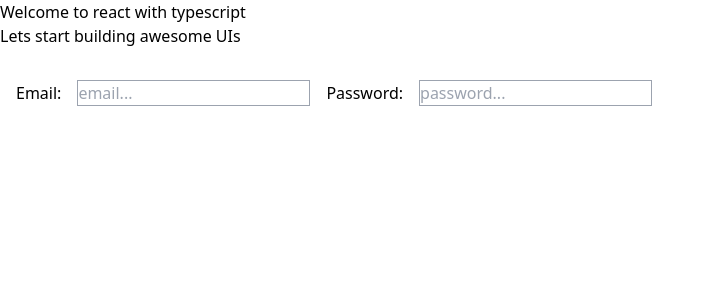
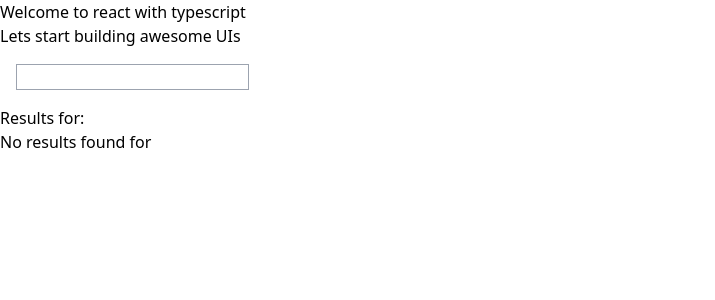
Before and after one commit to kriskris-27/React-TS, a React (Create React App) app: page / in a window 1280 px wide. Shown: the top 300 px of the page, without its empty margins (0-715 px from the left). Built offline with nearby package versions, Linux system fonts and the light colour scheme.

Commit message:
12-debounceform

```diff
--- a/src/App.tsx
+++ b/src/App.tsx
@@ -3,6 +3,7 @@ import WelcomeMessage from './components/WelcomeMessage'
 // import DataFetcher from './components/DataFetcher'
 // import UserDetailFetcher from './components/UserDetailFetcher'
 import RegistrationForm from './components/RegistrationForm'
+import DebouncedSearchInput from './components/DebouncedSearchInput'
 // import Greeting from './components/Greeting'
 // import ProductCard from './components/ProductCard'
 // import UserProfile from './components/UserProfile'
@@ -43,8 +44,9 @@ const App = () => {
 
           {/* <UserDetailFetcher/> */}
 
-          <RegistrationForm/>
+          {/* <RegistrationForm/> */}
 
+        <DebouncedSearchInput/>
      </>
   )
 }
--- a/src/components/DebouncedSearchInput.tsx
+++ b/src/components/DebouncedSearchInput.tsx
@@ -1,9 +1,87 @@
-import React from 'react'
+import React, { useEffect, useState } from 'react'
+
+interface Outp{
+    id:number;
+    title:string;
+}
 
 const DebouncedSearchInput = () => {
+    const [svalue,setSvalue] = useState<string> ('');
+    const [delaydebounce,setDelaydebounce]=useState<string | null>(null);
+    const [debounceres,setDebouceres] = useState<Outp[] | null>([])
+    const [loader,setLoader] = useState<boolean>()
+    const [error,setError] = useState<string | null>(null)
+
+    useEffect(()=>{
+
+        const timerId = setTimeout(()=>{
+            setDelaydebounce(svalue) ;
+           },500)
+
+           return()=>{
+            clearTimeout(timerId)
+           }
+    },[svalue])
+
+
+    useEffect(()=>{
+        const delayfetch= async()=>{
+            if(svalue===''){
+                setDebouceres([])
+            }
+            if (!delaydebounce) return;
+            setDebouceres([])
+            setLoader(true)
+            setError(null)
+            try{
+                console.log("entered try")
+
+                const resp=await fetch(`https://jsonplaceholder.typicode.com/posts?q=${delaydebounce}`)
+
+                if(!resp.ok){
+                    throw new Error(`HTTP error! status ${resp.status}`)
+                }
+
+                const res: Outp[]=await resp.json()
+                console.log(res);
+
+
+                setDebouceres(res)
+
+            }
+            catch(err){
+                if(err instanceof Error){
+                    setError(err.message)
+                }else{
+                    setError('unknown error!')
+                }
+
+            }finally{
+                setLoader(false)
+            }
+        }
+        delayfetch();
+    },[delaydebounce])
 
   return (
     <>
+    <input
+        className='border-gray-400 border m-4'
+        type='text'
+        value={svalue}
+        onChange={(e)=>{setSvalue(e.target.value)}}
+    />
+    <p>Results for: {loader ? "Loading..." : delaydebounce}</p>
+    {!loader && debounceres?.length===0 && (
+        <p>No results found for {delaydebounce}</p>
+    )}
+    <ul>
+        {debounceres && debounceres.map((post:Outp) => (
+            <li key={post.id}> {post.title}</li>
+        ))}
+
+    </ul>
+
 
     </>
   )
```
